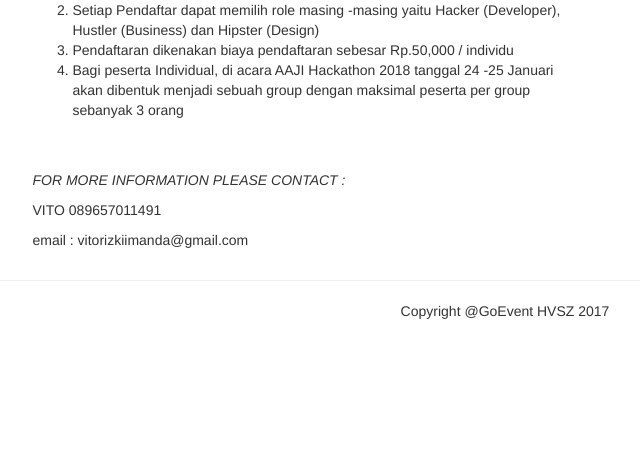
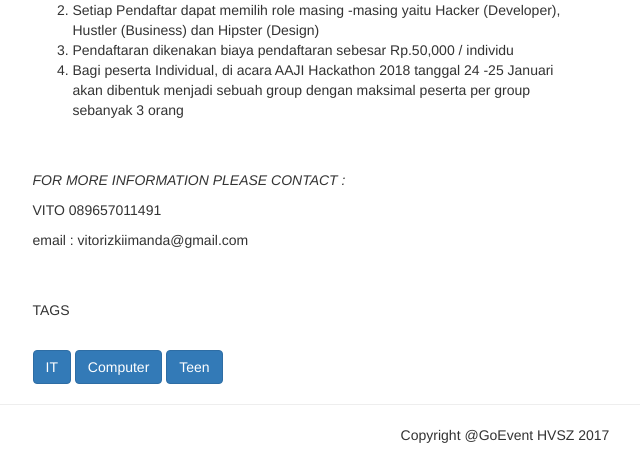
Before and after one commit to vitorizkiimanda/GoEvent, a PHP site: page /GoEvent/pages/event_detail in a window 1280 px wide. Shown: the part 968-1423 px from the top of the page, without its empty margins (135-775 px from the left). Before the commit the page ends 1287 px from the top, so only its background shows below. Run offline with PHP 8.4, Linux system fonts and the light colour scheme.

Commit message:
event detail progress

```diff
--- a/pages/event_detail/index.php
+++ b/pages/event_detail/index.php
@@ -138,6 +138,15 @@
             <p><i>FOR MORE INFORMATION PLEASE CONTACT :</i></p>
             <p>VITO 089657011491</p>
             <p>email : vitorizkiimanda@gmail.com</p>
+
+            <br />
+            <br />
+            <p>TAGS</p>
+            <br />
+            <button type="button" class="btn btn-primary">IT</button>
+            <button type="button" class="btn btn-primary">Computer</button>
+            <button type="button" class="btn btn-primary">Teen</button>
+
         </div>
         <div class="col-lg-1"></div>
         <div class="col-lg-3">
```
